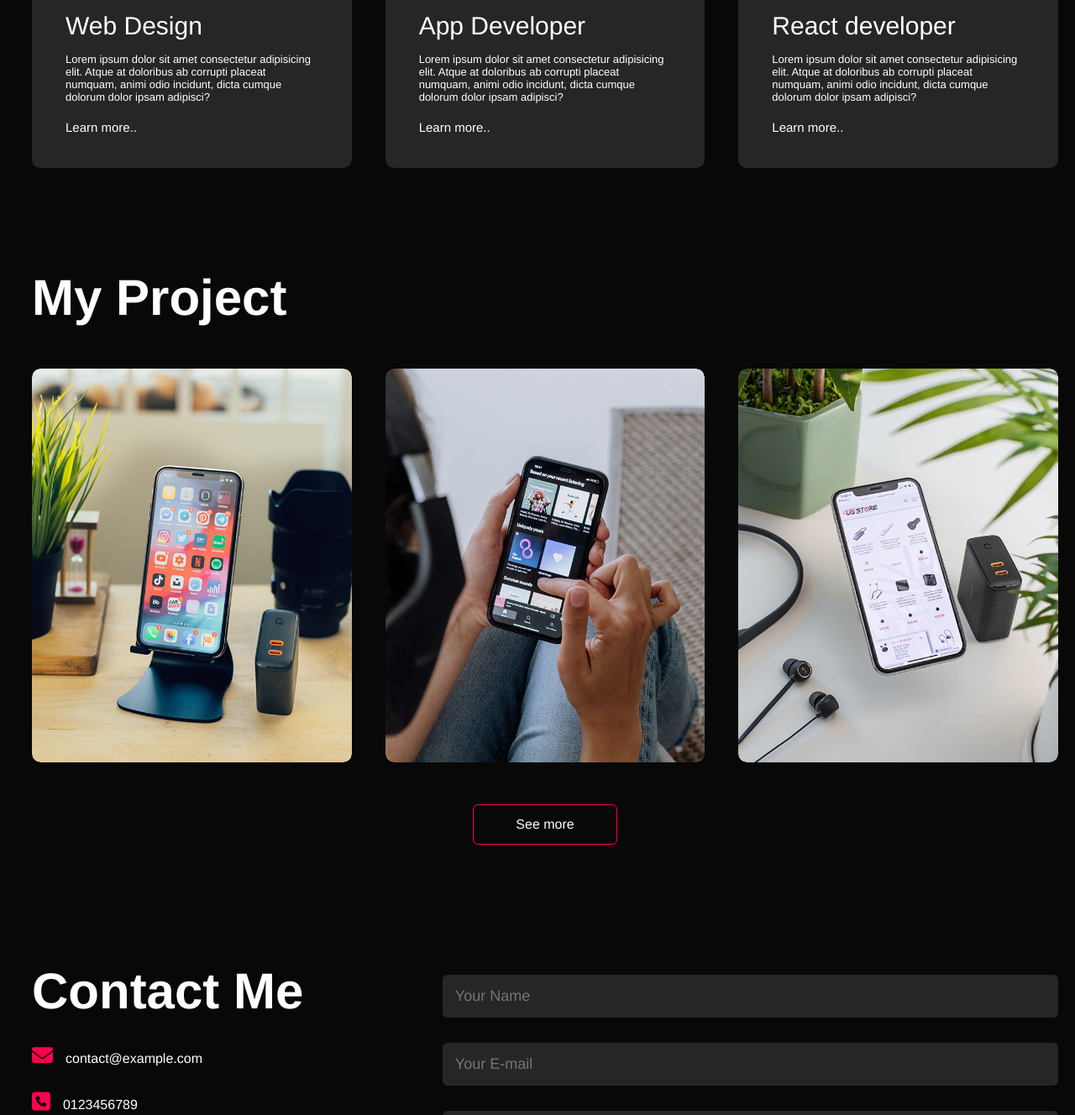
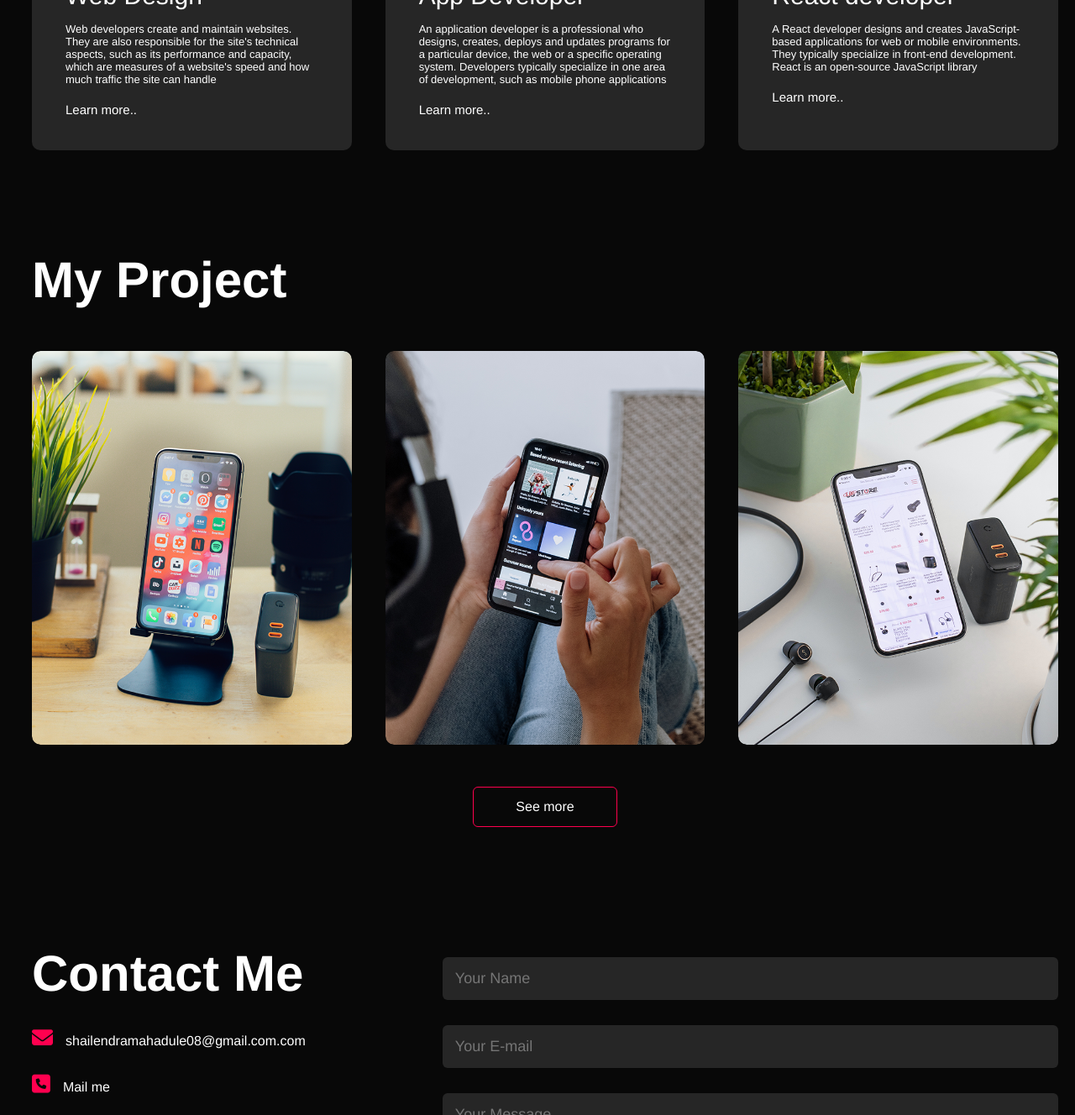
Before and after one commit to Ayush08A/portfolio, a plain HTML site: page index.html in a window 1280 px wide. Shown: the part 1654-2982 px from the top of the page at 84% size. Drawn offline with Linux system fonts and the light colour scheme.

Commit message:
feat: minor changes

```diff
--- a/index.html
+++ b/index.html
@@ -55,10 +55,9 @@
                 </div>
                 <div class="about-col-2">
                     <h1 class="subtitle">About Me</h1>
-                    <p>Lorem ipsum dolor sit amet consectetur adipisicing elit. Tempore quasi cum debitis sapiente
-                        iusto, voluptatum, quis itaque quas dolore sint saepe non molestias rerum voluptas pariatur
-                        eveniet natus placeat repellat doloribus autem rem sit at. Inventore molestias veniam quos
-                        tempore commodi veritatis aut blanditiis asperiores.
+                    <p>HI..!! There i am Shailendra Mahadule
+                        I am computer greek, I am a Self-motivated person & Eager to learn different things and also I can adapt quickly any Environment.
+
                     </p>
 
                     <div class="tab-titles">
@@ -112,16 +111,14 @@
                 <div>
                     <i class="fa-solid fa-code"></i>
                     <h2>Web Design</h2>
-                    <p>Lorem ipsum dolor sit amet consectetur adipisicing elit. Atque at doloribus ab corrupti placeat
-                        numquam, animi odio incidunt, dicta cumque dolorum dolor ipsam adipisci?</p>
+                    <p>Web developers create and maintain websites. They are also responsible for the site's technical aspects, such as its performance and capacity, which are measures of a website's speed and how much traffic the site can handle<p>
                     <a href="#">Learn more..</a>
                 </div>
 
                 <div>
                     <i class="fa-brands fa-app-store"></i>
                     <h2>App Developer</h2>
-                    <p>Lorem ipsum dolor sit amet consectetur adipisicing elit. Atque at doloribus ab corrupti placeat
-                        numquam, animi odio incidunt, dicta cumque dolorum dolor ipsam adipisci?</p>
+                    <p>An application developer is a professional who designs, creates, deploys and updates programs for a particular device, the web or a specific operating system. Developers typically specialize in one area of development, such as mobile phone applications</p>
                     <a href="#">Learn more..</a>
 
                 </div>
@@ -129,8 +126,7 @@
                 <div>
                     <i class="fa-brands fa-react"></i>
                     <h2>React developer</h2>
-                    <p>Lorem ipsum dolor sit amet consectetur adipisicing elit. Atque at doloribus ab corrupti placeat
-                        numquam, animi odio incidunt, dicta cumque dolorum dolor ipsam adipisci?</p>
+                    <p>A React developer designs and creates JavaScript-based applications for web or mobile environments. They typically specialize in front-end development. React is an open-source JavaScript library</p>
                     <a href="#">Learn more..</a>
 
                 </div>
@@ -149,8 +145,7 @@
                     <img src="./asset/work-1.png" alt="work">
                     <div class="layer">
                         <h3>Flying Fish game</h3>
-                        <p>Lorem, ipsum dolor sit amet consectetur adipisicing elit. Necessitatibus dolorum hic
-                            perferendis!</p>
+                        <p>The game is made using Java and XML in Android Studio.</p>
                         <a href="#"><i class="fa-solid fa-arrow-up-right-from-square"></i></a>
                     </div>
                 </div>
@@ -158,8 +153,7 @@
                     <img src="./asset/work-2.png" alt="work">
                     <div class="layer">
                         <h3>Tic-Tac-Toe game</h3>
-                        <p>Lorem, ipsum dolor sit amet consectetur adipisicing elit. Necessitatibus dolorum hic
-                            perferendis!</p>
+                        <p>The game is made using Java and XML in Android Studio..</p>
                         <a href="#"><i class="fa-solid fa-arrow-up-right-from-square"></i></a>
                     </div>
                 </div>
@@ -167,8 +161,7 @@
                     <img src="./asset/work-3.png" alt="work">
                     <div class="layer">
                         <h3>E-commerce website</h3>
-                        <p>Lorem, ipsum dolor sit amet consectetur adipisicing elit. Necessitatibus dolorum hic
-                            perferendis!</p>
+                        <p>An E-commerce Website is made using Html Css and javascript </p>
                         <a href="#"><i class="fa-solid fa-arrow-up-right-from-square"></i></a>
                     </div>
                 </div>
@@ -185,17 +178,17 @@
             <div class="row">
                 <div class="contact-left">
                     <h1 class="subtitle">Contact Me</h1>
-                    <p><i class="fa-solid fa-envelope"></i>contact@example.com</p>
-                    <p><i class="fa-sharp fa-solid fa-square-phone"></i>0123456789</p>
+                    <p><i class="fa-solid fa-envelope"></i>shailendramahadule08@gmail.com.com</p>
+                    <p><i class="fa-sharp fa-solid fa-square-phone"></i>Mail me</p>
                     <div class="social-icon">
 
-                        <a href="#"><i class="fa-brands fa-instagram"></i></a>
+                        <a href="https://www.instagram.com/shailendra_mahadule/"><i class="fa-brands fa-instagram"></i></a>
 
-                        <a href="#"><i class="fa-brands fa-twitter"></i></a>
+                        <a href="https://twitter.com/Shailen64591797"><i class="fa-brands fa-twitter"></i></a>
 
-                        <a href="#"><i class="fa-brands fa-linkedin"></i></a>
+                        <a href="https://www.linkedin.com/in/shailendra-mahadule-96955b200"><i class="fa-brands fa-linkedin"></i></a>
 
-                        <a href="#"><i class="fa-brands fa-github"></i></a>
+                        <a href="https://github.com/Ayush08A?tab=repositories"><i class="fa-brands fa-github"></i></a>
                     </div>
 
                     <a href=".../asset/resume.pdf" download class="btn btn2">Download CV</a>
```
